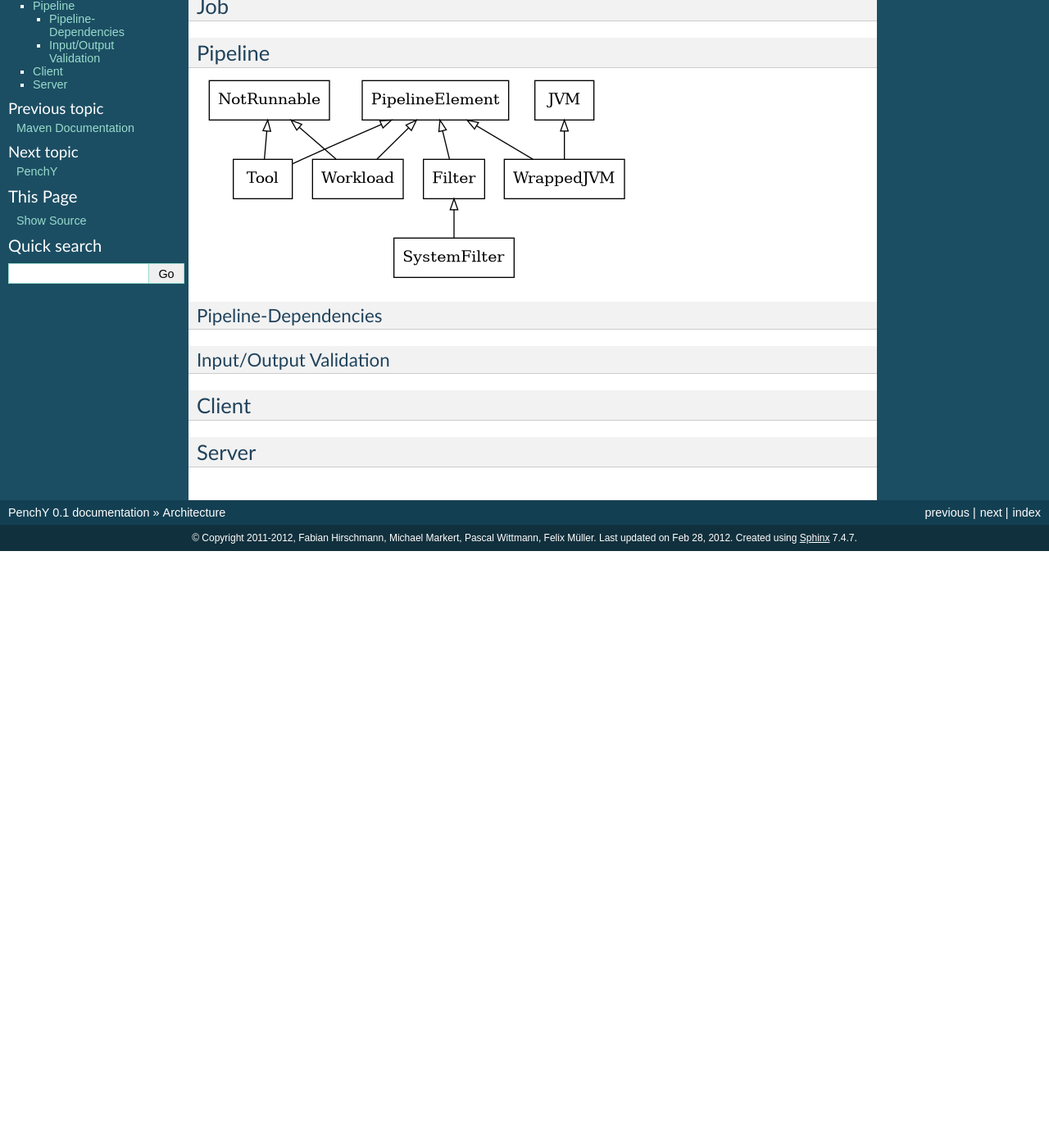
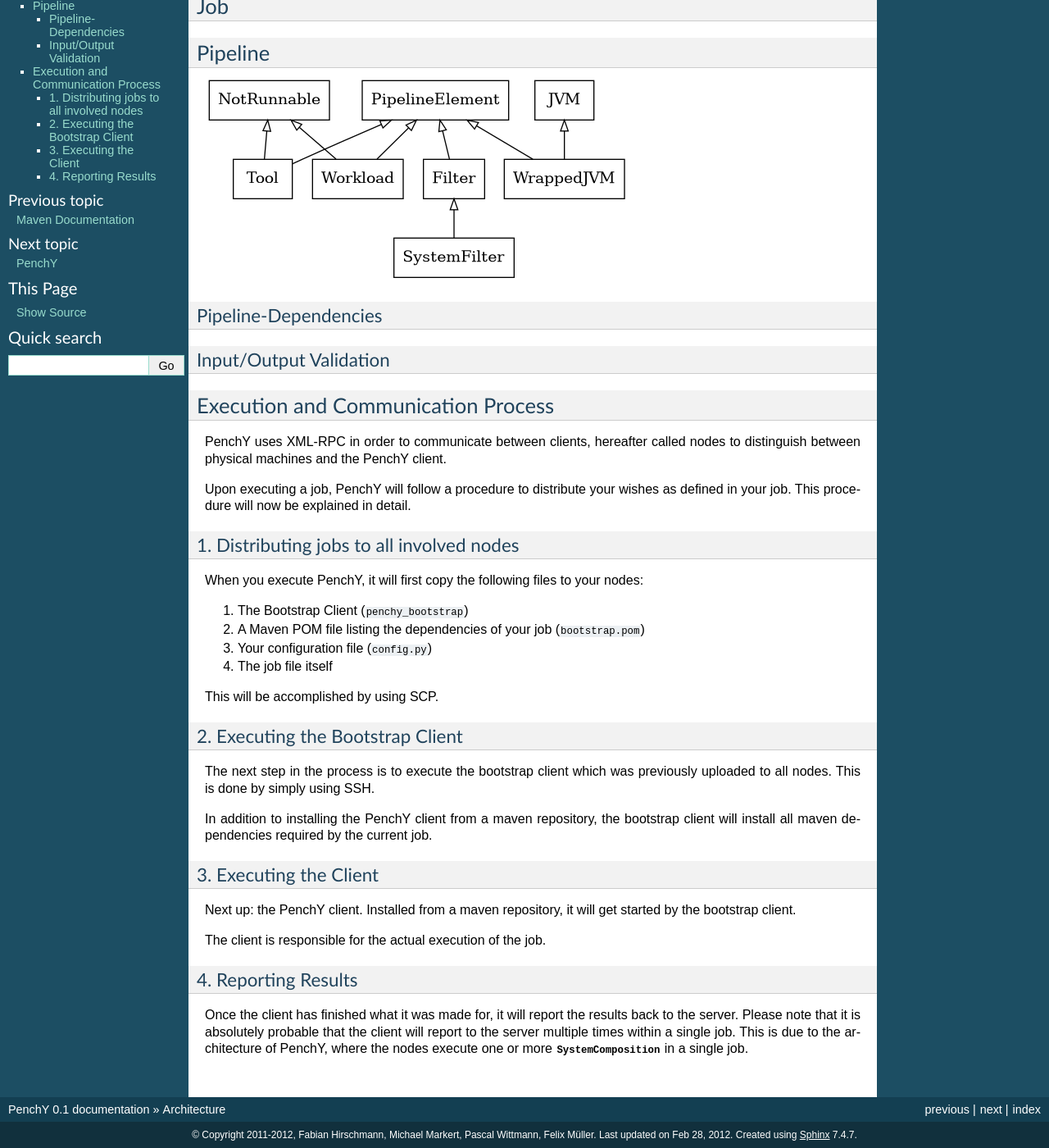
Before and after one commit to fhirschmann/penchy, a Sphinx documentation site: the page built from docs/arch.rst, in a window 1280 px wide and 1400 px high, scrolled down 107 px. Shown: the whole window at 82% size. Built offline with Sphinx 7.4.7, drawn with Linux system fonts in a browser that asks for light colours; formulas are drawn with MathJax 3; before the commit the page ends 900 px from its top, so only the background shows below that.

Commit message:
described execution/comm process

```diff
--- a/docs/arch.rst
+++ b/docs/arch.rst
@@ -35,8 +35,51 @@
 Input/Output Validation
 -----------------------
 
-Client
-======
+Execution and Communication Process
+===================================
 
-Server
-======
+PenchY uses XML-RPC in order to communicate between clients, hereafter
+called nodes to distinguish between physical machines and the PenchY client.
+
+Upon executing a job, PenchY will follow a procedure to distribute your wishes
+as defined in your job. This procedure will now be explained in detail.
+
+1. Distributing jobs to all involved nodes
+------------------------------------------
+
+When you execute PenchY, it will first copy the following files to your nodes:
+
+1. The Bootstrap Client (``penchy_bootstrap``)
+2. A Maven POM file listing the dependencies of your job (``bootstrap.pom``)
+3. Your configuration file (``config.py``)
+4. The job file itself
+
+This will be accomplished by using SCP.
+
+2. Executing the Bootstrap Client
+---------------------------------
+
+The next step in the process is to execute the bootstrap client which was
+previously uploaded to all nodes. This is done by simply using SSH.
+
+In addition to installing the PenchY client from a maven repository,
+the bootstrap client will install all maven dependencies required
+by the current job.
+
+3. Executing the Client
+-----------------------
+
+Next up: the PenchY client. Installed from a maven repository, it will
+get started by the bootstrap client.
+
+The client is responsible for the actual execution of the job.
+
+4. Reporting Results
+--------------------
+
+Once the client has finished what it was made for, it will report
+the results back to the server. Please note that it is absolutely
+probable that the client will report to the server multiple times
+within a single job. This is due to the architecture of PenchY,
+where the nodes execute one or more :class:`~penchy.jobs.job.SystemComposition`
+in a single job.
```
